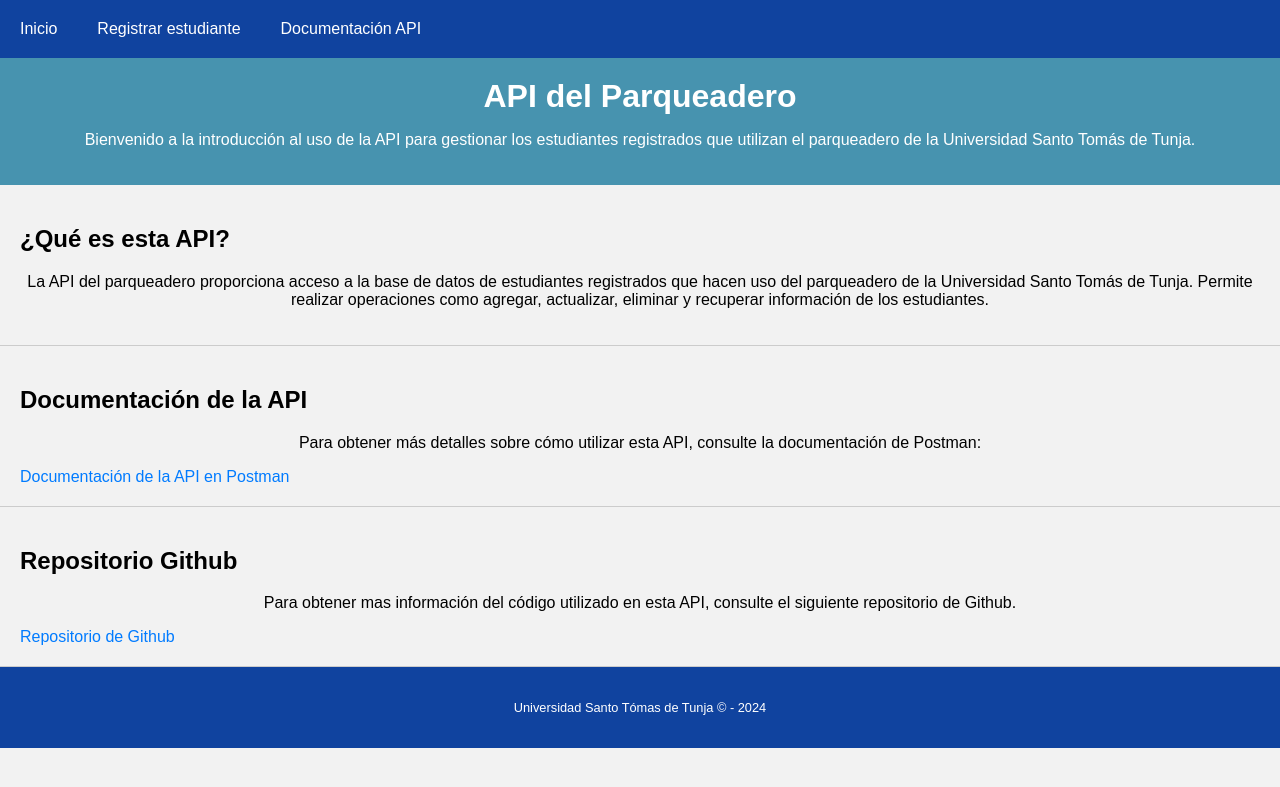
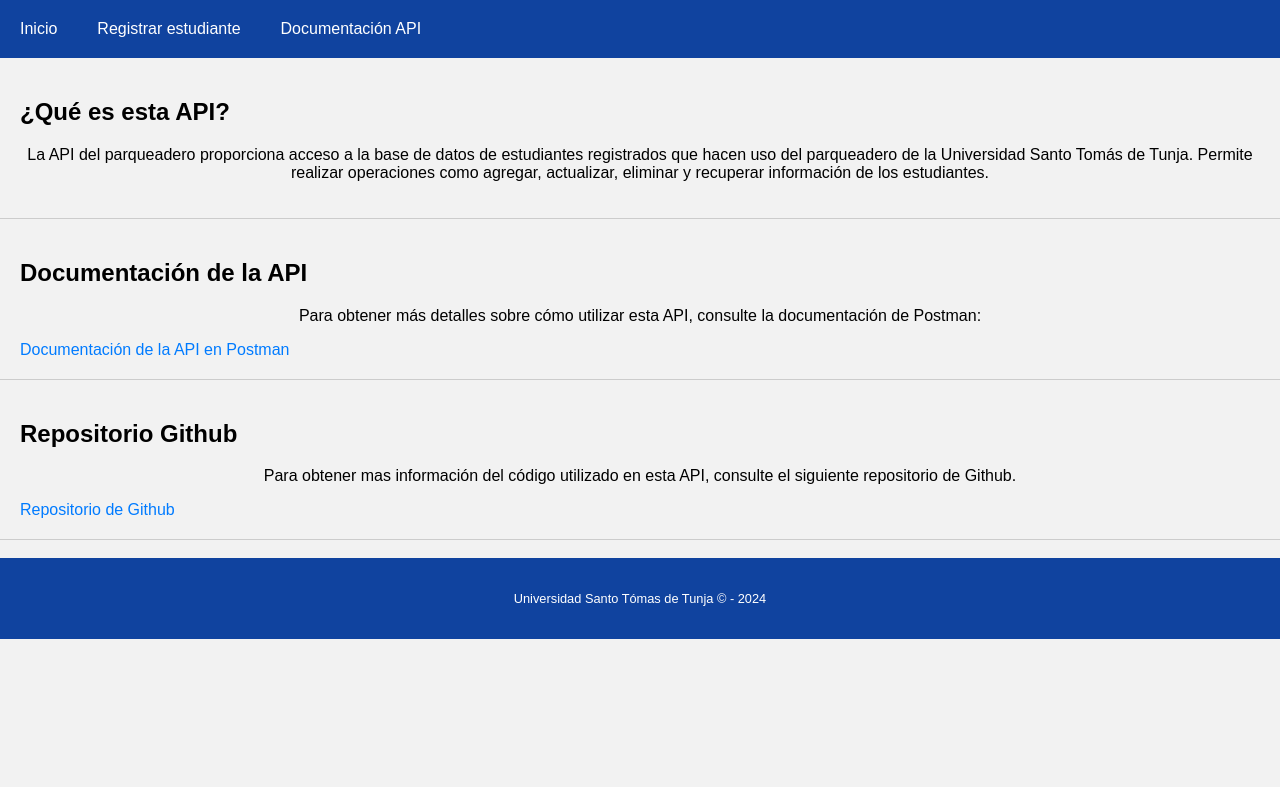
Before and after one commit to Sanchochx/soa-final-project, a Flask app: page /documentacion_api/ in a window 1280 px wide. Shown: the top 787 px of the page. Run offline with Flask 3, Linux system fonts and the light colour scheme; some libraries are stand-ins or nearby versions.

Commit message:
commited

```diff
--- a/main.py
+++ b/main.py
@@ -1,11 +1,12 @@
 from random import random
-from flask import Flask, render_template, redirect, url_for, jsonify, request
+from flask import Flask, render_template, redirect, url_for, jsonify, request, flash
 from flask_bootstrap import Bootstrap5
 from flask_sqlalchemy import SQLAlchemy
 from sqlalchemy.orm import DeclarativeBase, Mapped, mapped_column
-from sqlalchemy import Integer, String, Text
+from sqlalchemy import Integer, String
 from flask_wtf import FlaskForm
-from wtforms import StringField, SubmitField
+
+from wtforms import StringField, SubmitField, PasswordField
 from wtforms.validators import DataRequired
 
 app = Flask(__name__)
@@ -14,6 +15,9 @@ Bootstrap5(app)
 
 class Base(DeclarativeBase):
     pass
+
+#-------STUDENTS DATABASE---------#
+app.config['SECRET_KEY'] = '8BYkEfBA6O6donzWlSihBXox7C0sKR6b'
 app.config['SQLALCHEMY_DATABASE_URI'] = 'sqlite:///parking-usta.db'
 db = SQLAlchemy(model_class=Base)
 db.init_app(app)
@@ -31,17 +35,16 @@ class ParkingUsta(db.Model):
     def to_dict(self):
         return {column.name: getattr(self, column.name) for column in self.__table__.columns}
 
-
 with app.app_context():
     db.create_all()
 
 class StudentForm(FlaskForm):
-    nombre_estudiante = StringField("Ingrese el nombre del estudiante.", validators=[DataRequired()])
-    codigo_estudiante = StringField("Ingrese el código del estudiante.", validators=[DataRequired()])
-    correo_estudiante = StringField("Ingrese el correo del estudiante.", validators=[DataRequired()])
-    telefono_estudiante = StringField("Ingrese el teléfono del estudiante.", validators=[DataRequired()])
-    modelo_carro = StringField("Ingrese el modelo de carro del estudiante.", validators=[DataRequired()])
-    placa_carro= StringField("Ingrese la placa del carro correspondiente.", validators=[DataRequired()])
+    nombre_estudiante = StringField("Ingrese el nombre del estudiante:", validators=[DataRequired()])
+    codigo_estudiante = StringField("Ingrese el código del estudiante:", validators=[DataRequired()])
+    correo_estudiante = StringField("Ingrese el correo del estudiante:", validators=[DataRequired()])
+    telefono_estudiante = StringField("Ingrese el teléfono del estudiante:", validators=[DataRequired()])
+    modelo_carro = StringField("Ingrese el modelo de carro del estudiante:", validators=[DataRequired()])
+    placa_carro= StringField("Ingrese la placa del carro correspondiente:", validators=[DataRequired()])
     submit = SubmitField("Ingresar registro.")
 
 @app.route('/')
--- a/static/css/styles.css
+++ b/static/css/styles.css
@@ -220,6 +220,23 @@ text-align: center
   text-align: center;
 }
 
+.form-container: custom-button {
+  background-color: #4CAF50; /* Green */
+  border: none;
+  color: white;
+  padding: 15px 32px;
+  text-align: center;
+  text-decoration: none;
+  display: inline-block;
+  font-size: 16px;
+  margin: 4px 2px;
+  cursor: pointer;
+}
+
+.custom-button:hover {
+  background-color: #45a049; /* Darker Green */
+}
+
 footer {
   background-color: #f8f9fa;
   text-align: center;
--- a/templates/api.html
+++ b/templates/api.html
@@ -1,10 +1,5 @@
 {% include "header.html" %}
 <div class="container-api">
- <header>
-    <h1>API del Parqueadero</h1>
-    <p>Bienvenido a la introducción al uso de la API para gestionar los estudiantes registrados que utilizan el parqueadero de la Universidad Santo Tomás de Tunja.</p>
-  </header>
-
   <section>
     <h2>¿Qué es esta API?</h2>
     <p>La API del parqueadero proporciona acceso a la base de datos de estudiantes registrados que hacen uso del parqueadero de la Universidad Santo Tomás de Tunja. Permite realizar operaciones como agregar, actualizar, eliminar y recuperar información de los estudiantes.</p>
@@ -22,4 +17,5 @@
     <a href="https://github.com/Sanchochx/soa-final-project" target="_blank">Repositorio de Github</a>
   </section>
 </div>
+<br>
 {% include "footer.html" %}
--- a/templates/make-student.html
+++ b/templates/make-student.html
@@ -8,7 +8,6 @@ include "header.html" %}
 {% endif %}
 
 <div class="form-container">
-    {{ render_form(form, novalidate=True, button_map={"submit": "primary"}) }}
+   {{ render_form(form, novalidate=True, button_map={"submit": "primary"}) }}
 </div>
-
 {% include "footer.html" %} {% endblock %}
```
Also changed, not shown: templates/login.html (added, +25 -0 lines), instance/acceso.db (added), instance/parking-usta.db.
